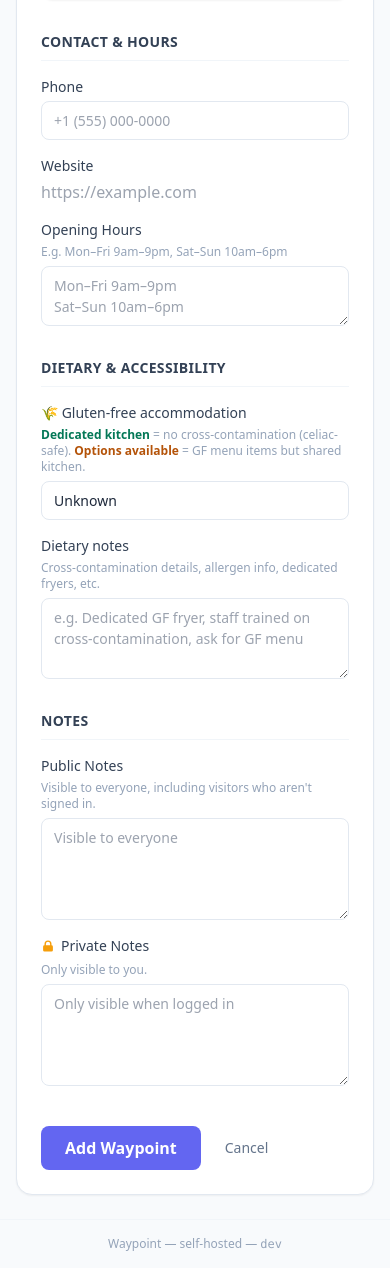
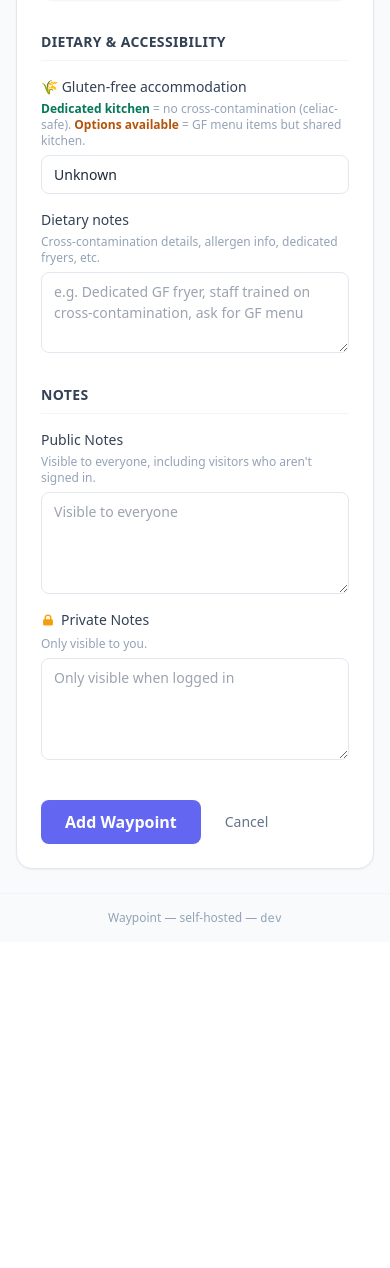
Before and after one commit to thrawnis/location-tracking, a Django app: page /locations/new/ in a window 390 px wide. Shown: the part 1283-2551 px from the top of the page. After the commit the page ends 2208 px from the top, so only its background shows below. Run offline with Django 5.2, Linux system fonts and the light colour scheme; the visitor is signed in with stand-in values (Sample User, id 1); some libraries are stand-ins or nearby versions.

Commit message:
Cap map to 25mi, lock Google POI fields, drop contact fields
- Enforce a 25-mile max view area via a dynamic minZoom (recomputed on
  pan); the POI search radius follows the viewport and is capped to match.
- Remove the floating "+" add-waypoint button from the map overlay.
- Lock name/address/pin for waypoints saved from a Google POI (identified
  by google_place_id): fields render read-only, the map pin is fixed, and
  any tampered edits to those fields are ignored server-side. Manually
  added waypoints remain fully editable.
- Drop phone/website/hours entirely (model, form, detail page, export,
  import) to keep the app simple — live open-now still uses Place Details.

https://claude.ai/code/session_011QvNqK4YH8rZ9xPusFgyrW

```diff
--- a/templates/tracker/location_form.html
+++ b/templates/tracker/location_form.html
@@ -14,6 +14,10 @@
   .form-input:focus { border-color: #6366f1; box-shadow: 0 0 0 3px #e0e7ff; }
   select.form-input { appearance: none; }
   textarea.form-input { resize: vertical; }
+  .form-input[readonly] {
+    background: #f8fafc; color: #64748b; cursor: not-allowed;
+    border-color: #e2e8f0; box-shadow: none;
+  }
 </style>
 {% endblock %}
 
@@ -34,6 +38,14 @@
     <div class="px-6 py-5 border-b border-slate-100">
       <h1 class="text-xl font-bold text-slate-900">{{ action }} Waypoint</h1>
       <p class="text-sm text-slate-500 mt-1">All fields except Name are optional.</p>
+      {% if form.google_locked %}
+      <div class="mt-3 flex items-start gap-2 p-3 rounded-lg bg-slate-50 border border-slate-200 text-sm text-slate-600">
+        <svg class="w-4 h-4 mt-0.5 shrink-0 text-slate-400" fill="currentColor" viewBox="0 0 20 20">
+          <path fill-rule="evenodd" d="M5 9V7a5 5 0 0110 0v2a2 2 0 012 2v5a2 2 0 01-2 2H5a2 2 0 01-2-2v-5a2 2 0 012-2zm8-2v2H7V7a3 3 0 016 0z" clip-rule="evenodd"/>
+        </svg>
+        <span>This waypoint comes from Google Maps, so its <strong>name, address, and location</strong> are fixed. You can still set the category, status, rating, gluten-free info, and notes.</span>
+      </div>
+      {% endif %}
     </div>
 
     <form method="post" class="p-6 space-y-8">
@@ -100,6 +112,11 @@
           Location on Map
         </legend>
 
+        {% if form.google_locked %}
+        <p class="text-sm text-slate-500">
+          This location is set by Google Maps and can't be moved.
+        </p>
+        {% else %}
         <p class="text-sm text-slate-500">
           Search for an address or click anywhere on the map to drop a pin. You can skip this entirely.
         </p>
@@ -114,6 +131,7 @@
           </button>
         </div>
         <div id="addr-error" class="hidden text-red-500 text-xs">No results found for that address.</div>
+        {% endif %}
 
         <!-- Duplicate warning (filled by JS when pin lands near an existing waypoint) -->
         <div id="dup-warning" class="hidden p-3 rounded-lg bg-amber-50 border border-amber-300 text-sm text-amber-800"></div>
@@ -122,7 +140,9 @@
         <div>
           <label class="block text-sm font-medium text-slate-700 mb-1">Address (text)</label>
           {{ form.address }}
+          {% if not form.google_locked %}
           <p class="text-xs text-slate-400 mt-1">Auto-filled from map search, or type freely.</p>
+          {% endif %}
         </div>
 
         <!-- Coordinates display -->
@@ -130,46 +150,15 @@
              {% if not form.latitude.value %}style="display:none!important"{% endif %}>
           <span>Lat: <span id="lat-display" class="font-mono text-slate-700">{{ form.latitude.value }}</span></span>
           <span>Lng: <span id="lng-display" class="font-mono text-slate-700">{{ form.longitude.value }}</span></span>
+          {% if not form.google_locked %}
           <button type="button" id="clear-pin" class="text-red-400 hover:text-red-600 ml-2">
             ✕ Remove pin
           </button>
+          {% endif %}
         </div>
 
         <!-- Map -->
         <div id="pick-map" class="rounded-xl border border-slate-200 overflow-hidden shadow-sm"></div>
-      </fieldset>
-
-      <!-- Contact info -->
-      <fieldset class="space-y-4">
-        <legend class="text-sm font-semibold text-slate-700 uppercase tracking-wide pb-2 border-b border-slate-100 w-full">
-          Contact &amp; Hours
-        </legend>
-
-        <div class="grid grid-cols-1 sm:grid-cols-2 gap-4">
-          <div>
-            <label class="block text-sm font-medium text-slate-700 mb-1">Phone</label>
-            {{ form.phone }}
-            {% if form.phone.errors %}
-            <p class="text-red-500 text-xs mt-1">{{ form.phone.errors|join:", " }}</p>
-            {% endif %}
-          </div>
-          <div>
-            <label class="block text-sm font-medium text-slate-700 mb-1">Website</label>
-            {{ form.website }}
-            {% if form.website.errors %}
-            <p class="text-red-500 text-xs mt-1">{{ form.website.errors|join:", " }}</p>
-            {% endif %}
-          </div>
-        </div>
-
-        <div>
-          <label class="block text-sm font-medium text-slate-700 mb-1">Opening Hours</label>
-          <p class="text-xs text-slate-400 mb-1.5">E.g. Mon–Fri 9am–9pm, Sat–Sun 10am–6pm</p>
-          {{ form.hours }}
-          {% if form.hours.errors %}
-          <p class="text-red-500 text-xs mt-1">{{ form.hours.errors|join:", " }}</p>
-          {% endif %}
-        </div>
       </fieldset>
 
       <!-- Dietary / Accessibility -->
@@ -260,6 +249,8 @@
 {% block extra_js %}
 <script>
 window.initFormMap = function () {
+  // Waypoints saved from a Google POI: name/address/pin are read-only.
+  const LOCKED = {% if form.google_locked %}true{% else %}false{% endif %};
   const latInput   = document.getElementById('id_latitude');
   const lngInput   = document.getElementById('id_longitude');
   const cityInput  = document.getElementById('id_city');
@@ -311,6 +302,7 @@ window.initFormMap = function () {
     latSpan.textContent = latStr;
     lngSpan.textContent = lngStr;
     coordsDiv.style.display = '';
+    if (LOCKED) return;   // Google-sourced coords are fixed; no reverse-geocode/dup calls
     reverseGeocode(parseFloat(latStr), parseFloat(lngStr));
     checkDuplicates(latStr, lngStr);
   }
@@ -352,15 +344,17 @@ window.initFormMap = function () {
       map:            map,
       position:       { lat, lng },
       content:        pinEl,
-      gmpDraggable:   true,
+      gmpDraggable:   !LOCKED,
     });
 
-    marker.addListener('dragend', evt => {
-      setCoords(evt.latLng.lat(), evt.latLng.lng());
-    });
+    if (!LOCKED) {
+      marker.addListener('dragend', evt => {
+        setCoords(evt.latLng.lat(), evt.latLng.lng());
+      });
+    }
 
     setCoords(lat, lng);
-    if (address) addrInput.value = address;
+    if (address && !addrInput.value) addrInput.value = address;
   }
 
   function clearPin() {
@@ -377,6 +371,9 @@ window.initFormMap = function () {
   if (latInput.value && lngInput.value) {
     placeMarker(parseFloat(latInput.value), parseFloat(lngInput.value), null);
   }
+
+  // A locked (Google-sourced) waypoint shows its pin but is otherwise read-only.
+  if (LOCKED) return;
 
   // Click map to place/move pin
   map.addListener('click', e => {
--- a/tracker/forms.py
+++ b/tracker/forms.py
@@ -14,6 +14,10 @@ class RegisterForm(UserCreationForm):
 
 
 class LocationForm(forms.ModelForm):
+    # Fields sourced from Google when a waypoint is saved from a map POI.
+    # For such entries they are locked so only manually added waypoints are editable.
+    GOOGLE_SOURCED_FIELDS = ["name", "address", "latitude", "longitude", "city", "state"]
+
     class Meta:
         model = Location
         fields = [
@@ -26,9 +30,6 @@ class LocationForm(forms.ModelForm):
             "latitude",
             "longitude",
             "google_place_id",
-            "phone",
-            "website",
-            "hours",
             "overall_rating",
             "gluten_free",
             "dietary_notes",
@@ -44,9 +45,6 @@ class LocationForm(forms.ModelForm):
             "latitude": forms.HiddenInput(),
             "longitude": forms.HiddenInput(),
             "google_place_id": forms.HiddenInput(),
-            "phone": forms.TextInput(attrs={"placeholder": "+1 (555) 000-0000"}),
-            "website": forms.URLInput(attrs={"placeholder": "https://example.com"}),
-            "hours": forms.Textarea(attrs={"rows": 2, "placeholder": "Mon–Fri 9am–9pm\nSat–Sun 10am–6pm"}),
             "dietary_notes": forms.Textarea(
                 attrs={"rows": 3, "placeholder": "e.g. Dedicated GF fryer, staff trained on cross-contamination, ask for GF menu"}
             ),
@@ -56,6 +54,27 @@ class LocationForm(forms.ModelForm):
             ),
             "overall_rating": forms.HiddenInput(),
         }
+
+    def __init__(self, *args, **kwargs):
+        super().__init__(*args, **kwargs)
+        # A Google Place ID (from a saved POI) marks the identity fields as
+        # authoritative; lock them so they can't be edited after the fact.
+        pid = self.initial.get("google_place_id") or getattr(self.instance, "google_place_id", "")
+        self.google_locked = bool(pid)
+        if self.google_locked:
+            for name in self.GOOGLE_SOURCED_FIELDS:
+                field = self.fields.get(name)
+                if field:
+                    field.widget.attrs["readonly"] = True
+
+    def clean(self):
+        """Ignore any tampered edits to locked, Google-sourced fields."""
+        cleaned = super().clean()
+        if getattr(self, "google_locked", False) and self.instance.pk:
+            for name in self.GOOGLE_SOURCED_FIELDS:
+                if name in cleaned:
+                    cleaned[name] = getattr(self.instance, name)
+        return cleaned
 
 
 class ItemForm(forms.ModelForm):
--- a/tracker/models.py
+++ b/tracker/models.py
@@ -47,9 +47,6 @@ class Location(models.Model):
     )
     public_notes = models.TextField(blank=True)
     private_notes = models.TextField(blank=True)
-    phone = models.CharField(max_length=50, blank=True, help_text="Phone number")
-    website = models.URLField(max_length=500, blank=True, help_text="Website URL")
-    hours = models.TextField(blank=True, help_text="Opening hours (e.g. Mon-Fri 9am-5pm)")
 
     GF_UNKNOWN   = ""
     GF_DEDICATED = "dedicated"
--- a/tracker/views.py
+++ b/tracker/views.py
@@ -57,9 +57,6 @@ def _location_diff(old, new_data):
         "latitude": "Latitude",
         "longitude": "Longitude",
         "overall_rating": "Rating",
-        "phone": "Phone",
-        "website": "Website",
-        "hours": "Hours",
         "gluten_free": "Gluten-free",
         "dietary_notes": "Dietary notes",
         "public_notes": "Public notes",
@@ -150,8 +147,7 @@ def location_detail(request, pk):
 def location_create(request):
     prefill = {f: request.GET[f] for f in [
         'name','address','latitude','longitude','city','state',
-        'phone','website','hours','gluten_free','dietary_notes',
-        'status','google_place_id',
+        'gluten_free','dietary_notes','status','google_place_id',
     ] if request.GET.get(f)}
     form = LocationForm(request.POST or None, initial=prefill or None)
     if request.method == "POST" and form.is_valid():
@@ -823,7 +819,6 @@ def export_locations(request):
                 "properties": {
                     "name": loc.name, "category": loc.category, "status": loc.status,
                     "address": loc.address, "city": loc.city, "state": loc.state,
-                    "phone": loc.phone, "website": loc.website, "hours": loc.hours,
                     "gluten_free": loc.gluten_free, "dietary_notes": loc.dietary_notes,
                     "rating": float(loc.user_avg_rating or loc.overall_rating or 0) or None,
                     "public_notes": loc.public_notes,
@@ -842,7 +837,6 @@ def export_locations(request):
             desc_parts = [p for p in [
                 loc.get_category_display(),
                 loc.address,
-                f"Phone: {loc.phone}" if loc.phone else "",
                 f"GF: {loc.get_gluten_free_display()}" if loc.gluten_free else "",
                 loc.public_notes,
             ] if p]
@@ -869,13 +863,13 @@ def export_locations(request):
     writer = csv.writer(resp)
     writer.writerow([
         "name", "category", "status", "address", "city", "state",
-        "latitude", "longitude", "phone", "website", "hours",
+        "latitude", "longitude",
         "gluten_free", "dietary_notes", "rating", "public_notes",
     ])
     for loc in qs:
         writer.writerow([
             loc.name, loc.category, loc.status, loc.address, loc.city, loc.state,
-            loc.latitude or "", loc.longitude or "", loc.phone, loc.website, loc.hours,
+            loc.latitude or "", loc.longitude or "",
             loc.gluten_free, loc.dietary_notes,
             loc.user_avg_rating or loc.overall_rating or "", loc.public_notes,
         ])
@@ -913,7 +907,6 @@ def _parse_takeout_features(data):
             "address": address,
             "latitude": lat,
             "longitude": lng,
-            "website": (props.get("google_maps_url") or props.get("website") or "")[:500],
         }
 
 
```
Also changed, not shown: templates/tracker/location_detail.html (+0 -43 lines), templates/tracker/location_list.html (+28 -18 lines), tracker/migrations/0010_remove_location_hours_remove_location_phone_and_more.py (added).
